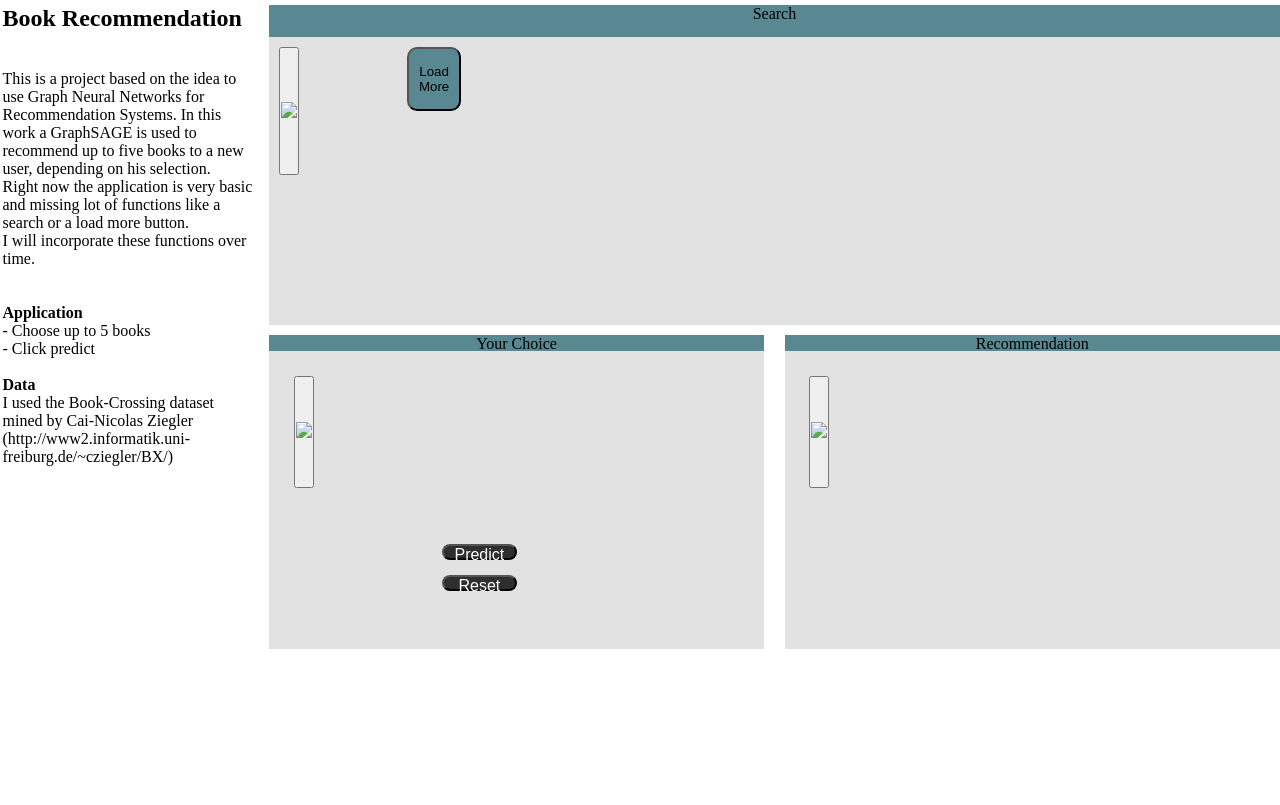
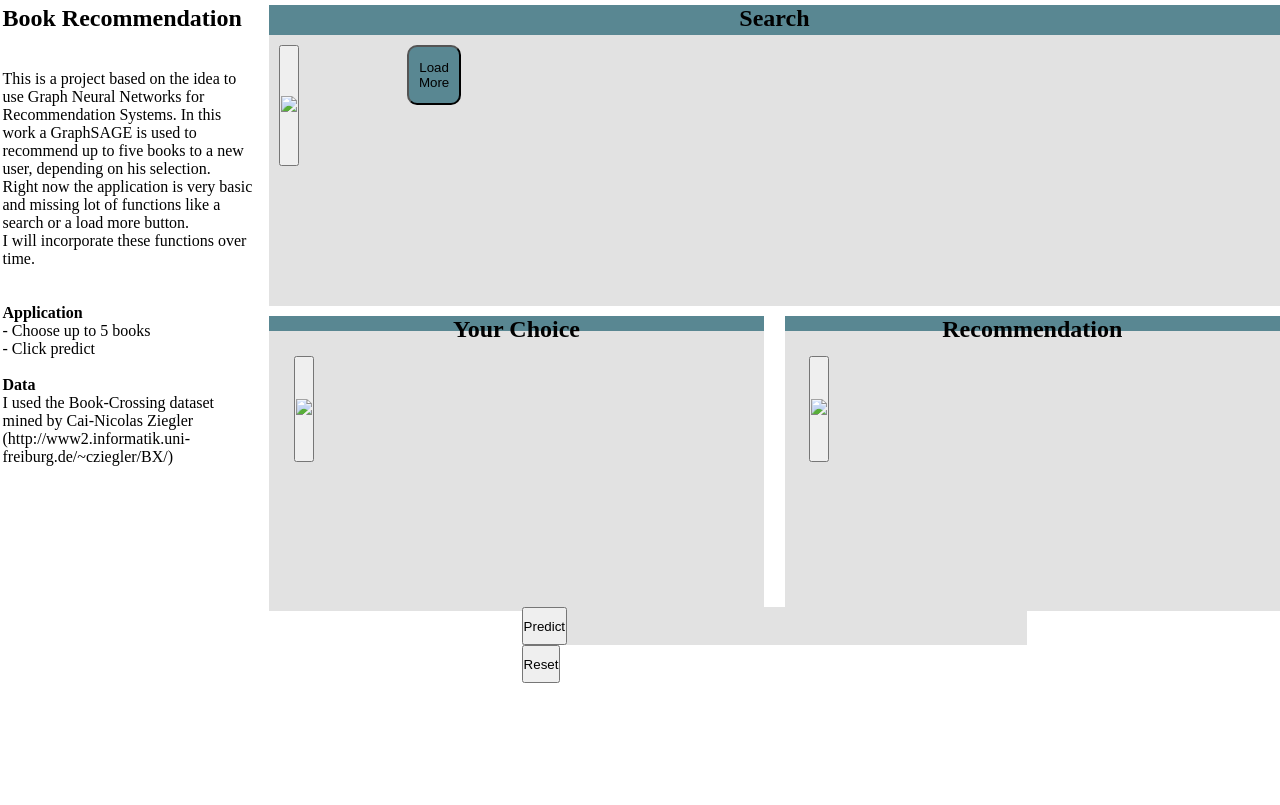
Before and after one commit to Moritz-Link/BookRecommendation, a Django app: template recommendation_project/recommendation/templates/base.html in a window 1280 px wide. Run offline with Django 3.2, Linux system fonts and the light colour scheme; the template is opened without the code that fills it: most values are stand-ins (such as "Sample title", 1, 10 or a date in 2020).

Commit message:
Add files via upload

```diff
--- a/recommendation_project/recommendation/templates/base.html
+++ b/recommendation_project/recommendation/templates/base.html
@@ -32,7 +32,7 @@
         <div id="main">
             <div id="selection">
                 <div id ="Search">
-                    <p> Search</p>
+                    <h2> Search</h2>
                 </div>
                 <ul id="childWrapper">
                     {% for book in books %}
@@ -56,7 +56,7 @@
             </div>
             <div id="main_part2">
                 <div id="choice">
-                    <div id="choice_text"class="title_parts"><p> Your Choice</p></div>
+                    <div id="choice_text"class="title_parts"><h2> Your Choice</h2></div>
                     <div id="images_choice">
                         <ul class="choice_list">
                             {% for c in choice %}
@@ -70,17 +70,10 @@
                             {% endfor %}
                         </ul>
                     </div>
-                    <div id="div_rec_btns">
-                        <form action ="/predict_function">
-                            <button id="btn_predict"> Predict </button>
-                        </form>
-                        <form action ="/reset_function">
-                            <button id="btn_predict"> Reset </button>
-                        </form>
-                    </div>
+
                 </div>
                 <div id="recommendation">
-                    <div id="redommendation_text" class="title_parts"><p> Recommendation</p></div>
+                    <div id="redommendation_text" class="title_parts"><h2> Recommendation</h2></div>
                     <div id="images_choice">
                         <ul class="choice_list">
                             {% for c in recommendation %}
@@ -95,6 +88,15 @@
                         </ul>
                     </div>
                 </div>
+
+            </div>
+            <div id="div_rec_btns">
+                <form action ="/predict_function">
+                    <button class="btn_predict" id="predict_btn"> Predict </button>
+                </form>
+                <form action ="/reset_function">
+                    <button class="btn_predict" id="reset_btn"> Reset </button>
+                </form>
             </div>
         </div>
 
```
